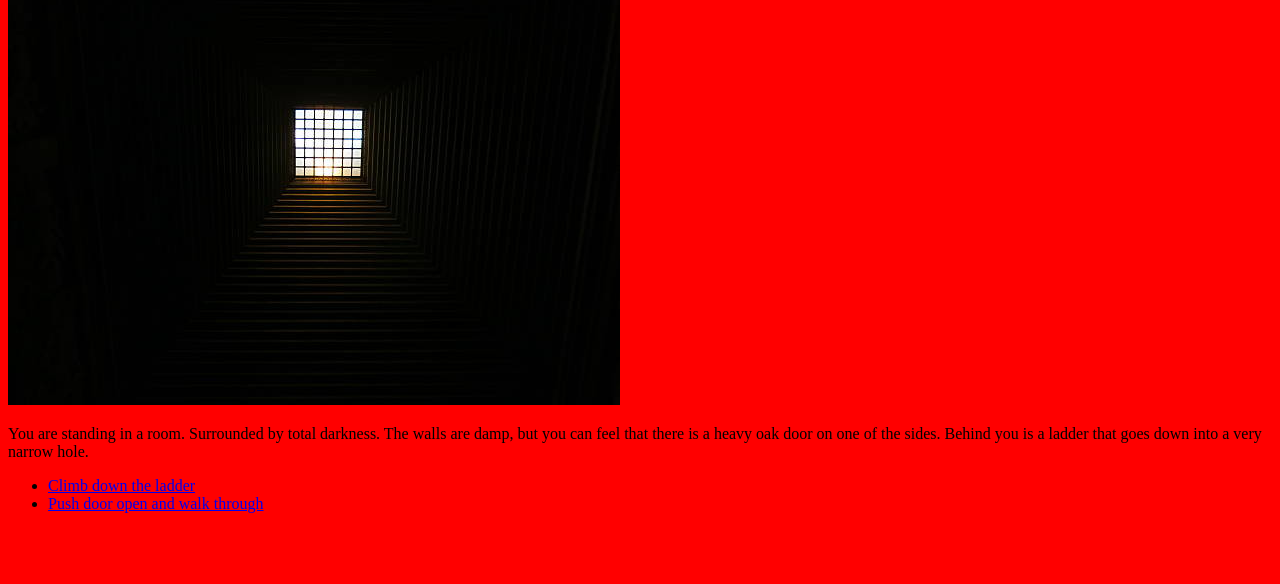
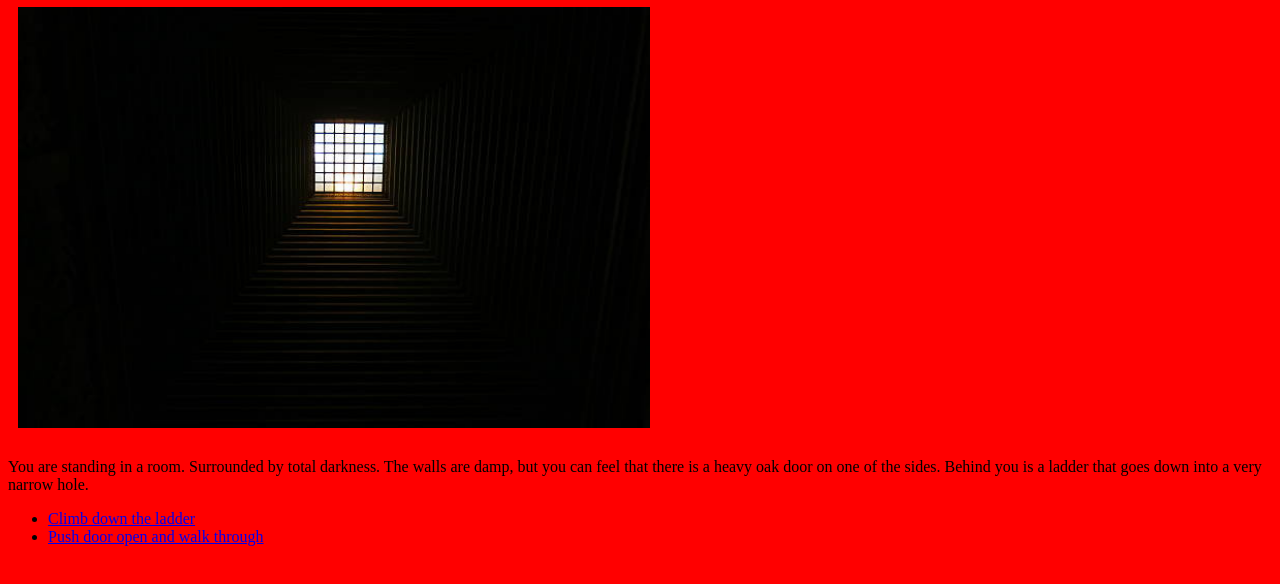
Before and after one commit to victormoback/FirsthtmlGame, a plain HTML site: page index.html in a window 1280 px wide. Shown: the part 74-658 px from the top of the page. Drawn offline with Linux system fonts and the light colour scheme.

Commit message:
add css img

```diff
--- a/style.css
+++ b/style.css
@@ -11,3 +11,9 @@ h1 {
     align-content: center;
     text-align: center;
 }
+img {
+    margin: auto;
+    width: 50%;
+    padding: 10px;
+
+}
```
